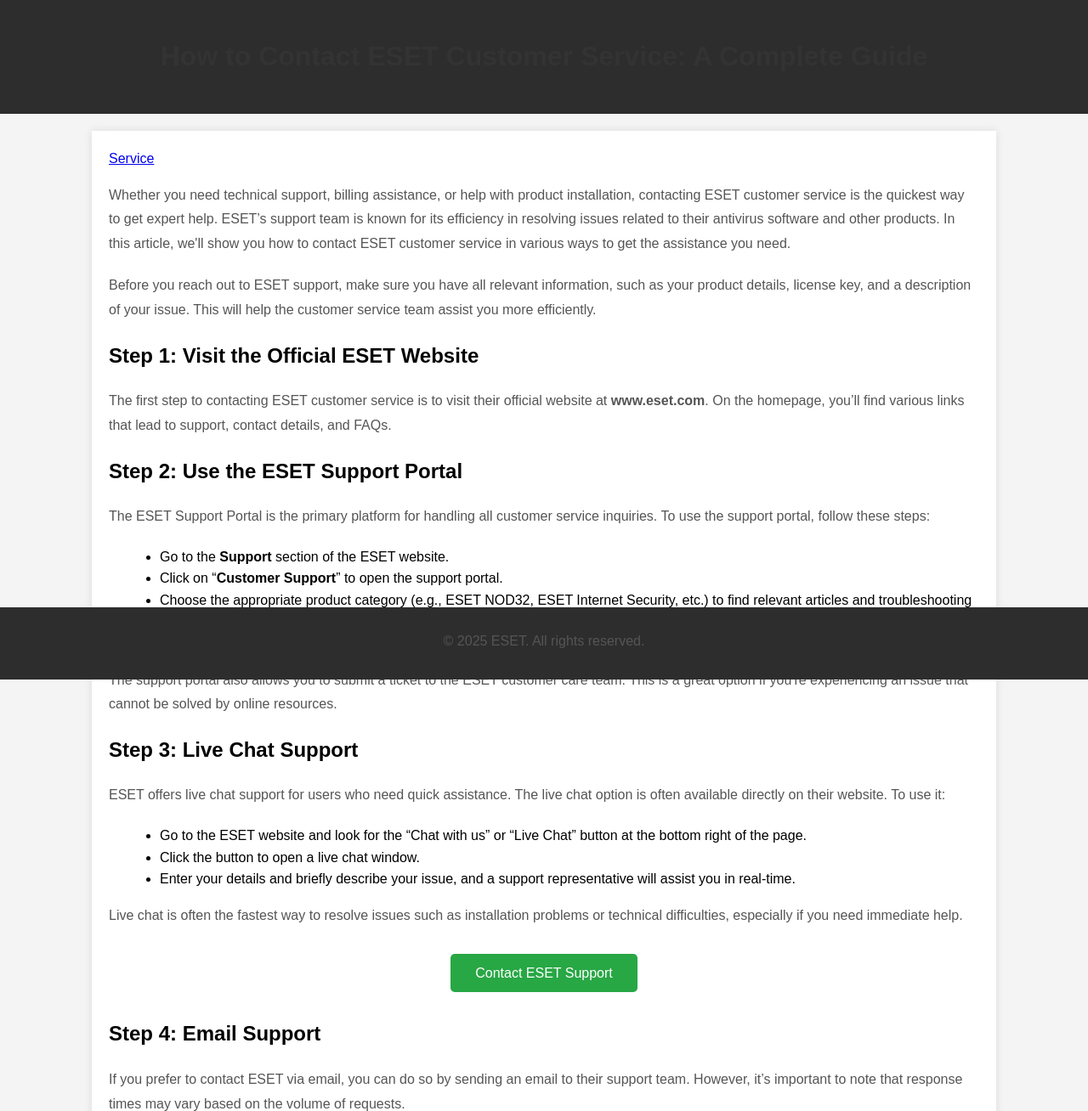
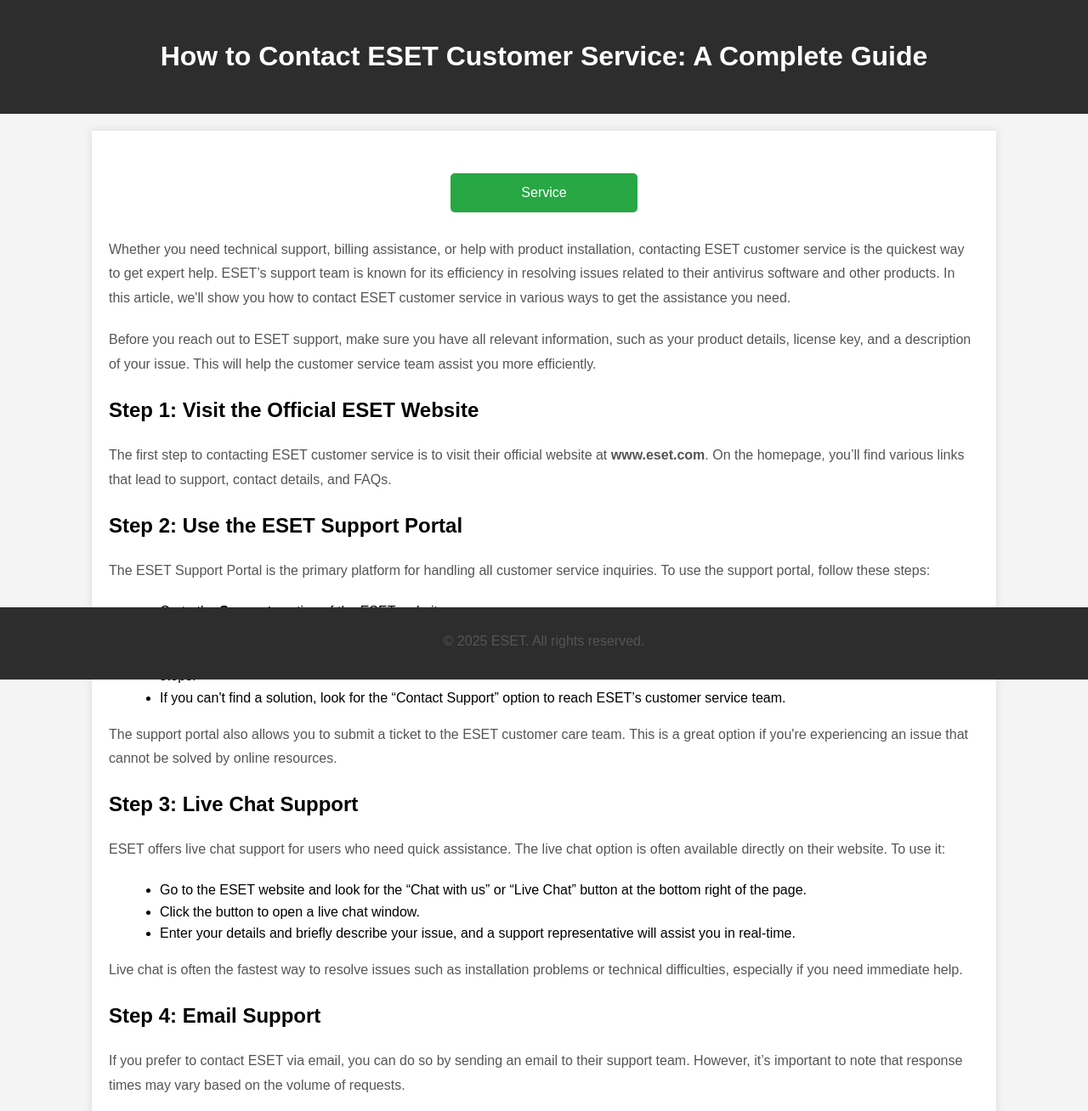
Before and after one commit to isabellarosa111/eset, a plain HTML site: page index.html in a window 1280 px wide. Shown: the top 1308 px of the page at 85% size. Drawn offline with Linux system fonts and the light colour scheme.

Commit message:
Update index.html

```diff
--- a/index.html
+++ b/index.html
@@ -33,7 +33,7 @@
         }
 
         h1 {
-            color: #333;
+            color: #ffffff;
         }
 
         p {
@@ -82,9 +82,7 @@
     </header>
 
     <div class="container">
-
-        <a href="https://getchatsupport.live/" class="service-button">Service </a>
-
+                <a href="https://getchatsupport.live/" class="contact-button">Service</a>
         <p>Whether you need technical support, billing assistance, or help with product installation, contacting ESET customer service is the quickest way to get expert help. ESET’s support team is known for its efficiency in resolving issues related to their antivirus software and other products. In this article, we'll show you how to contact ESET customer service in various ways to get the assistance you need.</p>
 
         <p>Before you reach out to ESET support, make sure you have all relevant information, such as your product details, license key, and a description of your issue. This will help the customer service team assist you more efficiently.</p>
@@ -111,7 +109,6 @@
         </ul>
         <p>Live chat is often the fastest way to resolve issues such as installation problems or technical difficulties, especially if you need immediate help.</p>
 
-        <a href="#" class="contact-button">Contact ESET Support</a>
 
         <h2>Step 4: Email Support</h2>
         <p>If you prefer to contact ESET via email, you can do so by sending an email to their support team. However, it’s important to note that response times may vary based on the volume of requests.</p>
```
